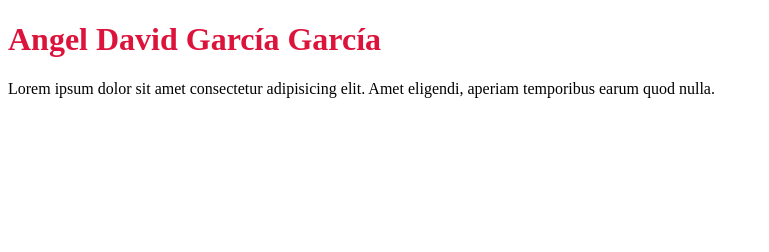
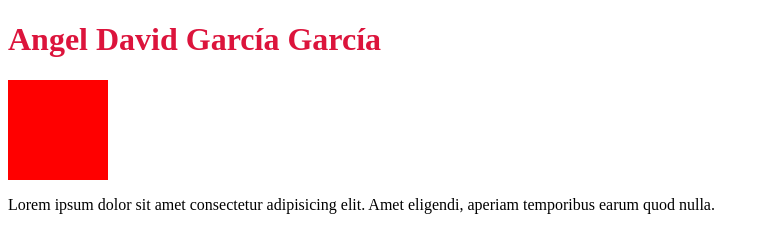
Before and after one commit to davidfngarcia/EjemploNube, a plain HTML site: page index.html in a window 1280 px wide. Shown: the whole page, without its empty margins (0-769 px from the left). Drawn offline with Linux system fonts and the light colour scheme.

Commit message:
se creo un archivo index y se creo un cuadrado en la  página web

```diff
--- a/index.html
+++ b/index.html
@@ -8,6 +8,7 @@
 </head>
 <body>
     <h1>Angel David García García</h1>
+    <div class="CuadradoRojo"></div>
     <p>Lorem ipsum dolor sit amet consectetur adipisicing elit. Amet eligendi, aperiam temporibus earum quod nulla.</p>
 </body>
 </html>
--- a/style.css
+++ b/style.css
@@ -1,3 +1,9 @@
 h1{
     color: crimson;
 }
+
+.CuadradoRojo{
+    height: 100px;
+    width: 100px;
+    background-color: red;
+}
```
Also changed, not shown: ejemplo.html (added, +11 -0 lines).
